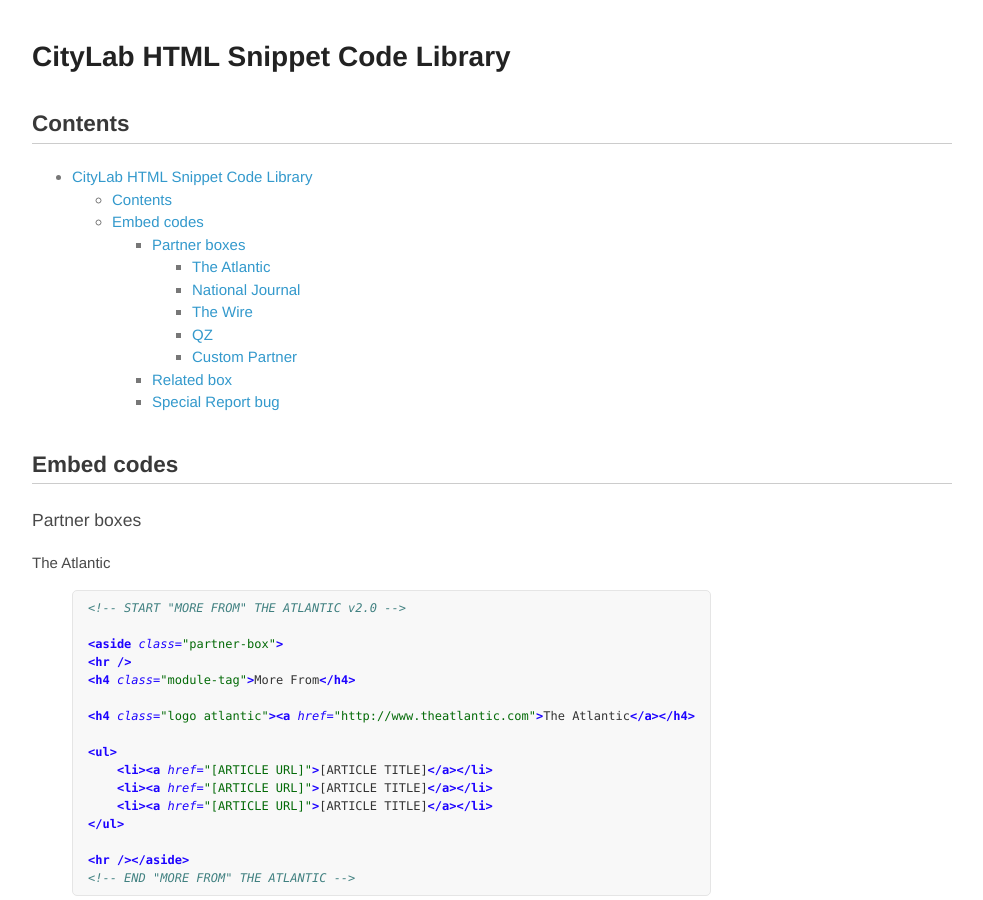
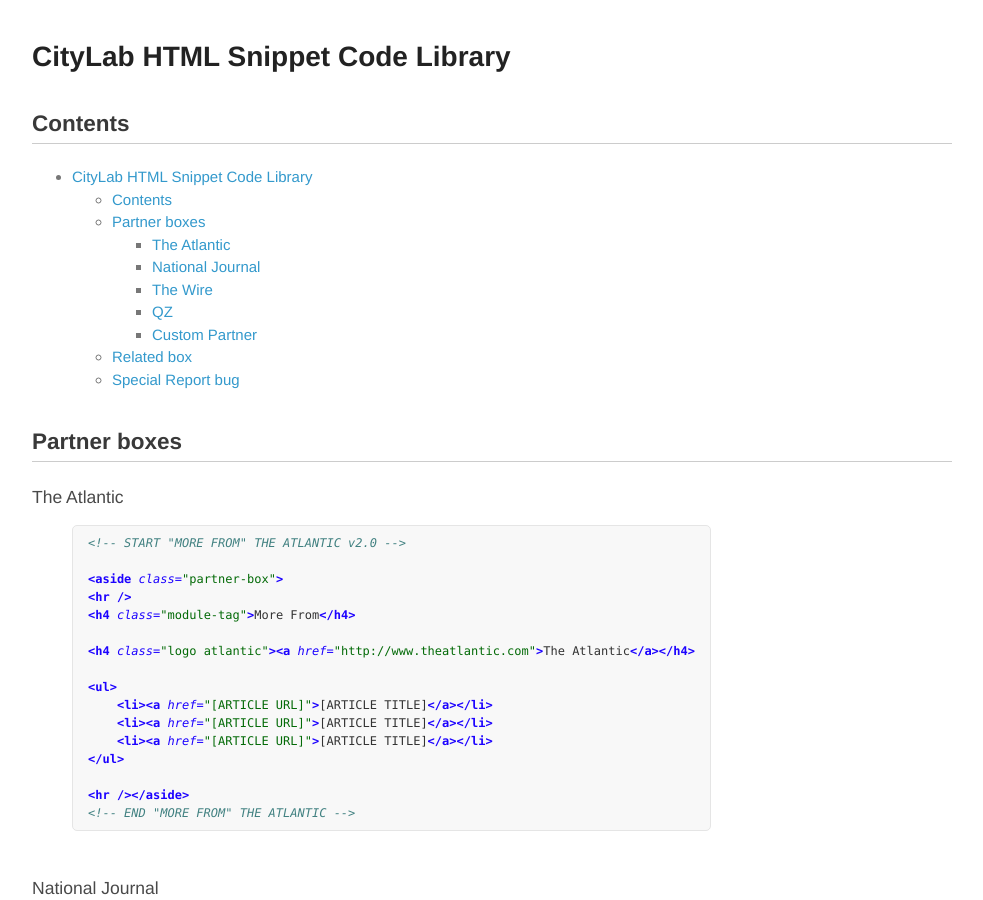
Before and after one commit to Atlantic57/html-snippets, a Jekyll site: the page built from citylab.md, in a window 1280 px wide and 900 px high. Shown: the whole window, without its empty margins (148-1131 px from the left). Built offline with Jekyll 4.4.1, drawn with Linux system fonts in a browser that asks for light colours.

Commit message:
Update header levels of citylab.md.

```diff
--- a/citylab.md
+++ b/citylab.md
@@ -9,9 +9,8 @@
 * TOC
 {:toc}
 
-## Embed codes
-### Partner boxes
-#### The Atlantic
+## Partner boxes
+### The Atlantic
 {% highlight html %}
 <!-- START "MORE FROM" THE ATLANTIC v2.0 -->
 
@@ -31,7 +30,7 @@
 <!-- END "MORE FROM" THE ATLANTIC -->
 {% endhighlight %}
 
-#### National Journal
+### National Journal
 {% highlight html %}
 <!-- START "MORE FROM" NATIONAL JOURNAL v2.0 -->
 
@@ -52,7 +51,7 @@
 {% endhighlight %}
 
 
-#### The Wire
+### The Wire
 {% highlight html %}
 <!-- START "MORE FROM" THE WIRE v2.0 -->
 
@@ -73,7 +72,7 @@
 {% endhighlight %}
 
 
-#### QZ
+### QZ
 {% highlight html %}
 <!-- START "MORE FROM" QUARTZ v2.0 -->
 
@@ -94,7 +93,7 @@
 {% endhighlight %}
 
 
-#### Custom Partner
+### Custom Partner
 {% highlight html %}
 <!-- START "MORE FROM" CUSTOM v2.0 -->
 
@@ -115,7 +114,7 @@
 {% endhighlight %}
 
 
-### Related box
+## Related box
 {% highlight html %}
 <!-- START "RELATED STORY" SINGLE STORY BOX v2.0 -->
 
@@ -134,7 +133,7 @@
 {% endhighlight %}
 
 
-### Special Report bug
+## Special Report bug
 {% highlight html %}
 <!-- START "SPECIAL REPORT" BOX v2.0 -->
 
```
